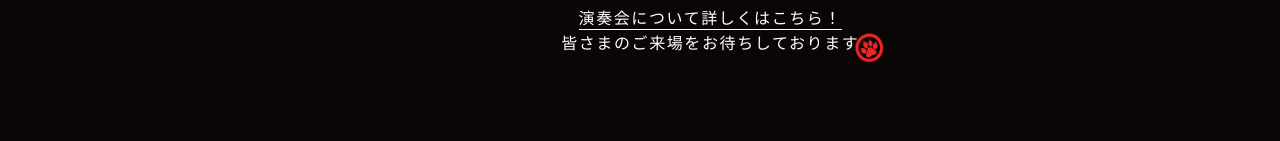
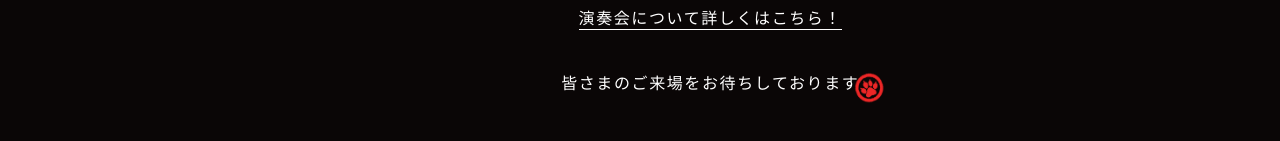
Before and after one commit to orchestra-canvas-tokyo/homepage, a SvelteKit app: page /nyanvas/20260222 in a window 1280 px wide. Shown: the part 1151-1292 px from the top of the page. Built offline with nearby package versions, Linux system fonts and the light colour scheme; no server answers.

Commit message:
文章を調整

```diff
--- a/src/routes/nyanvas/20260222/+page.svelte
+++ b/src/routes/nyanvas/20260222/+page.svelte
@@ -60,7 +60,10 @@
 		</p>
 
 		<p>
-			<a href="/concerts/regular-16">演奏会について詳しくはこちら！</a><br />
+			<a href="/concerts/regular-16">演奏会について詳しくはこちら！</a>
+		</p>
+
+		<p>
 			皆さまのご来場をお待ちしております<img src={catStamp} class="cat-stamp" alt="" />
 		</p>
 	</article>
```
